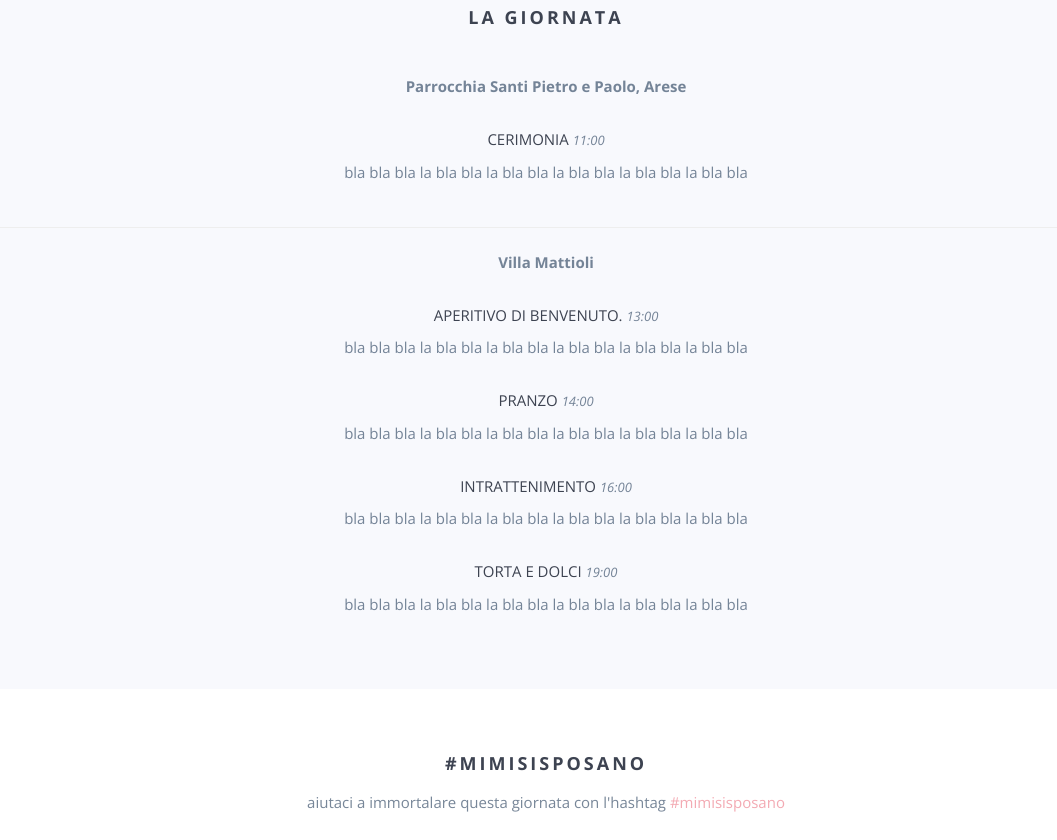
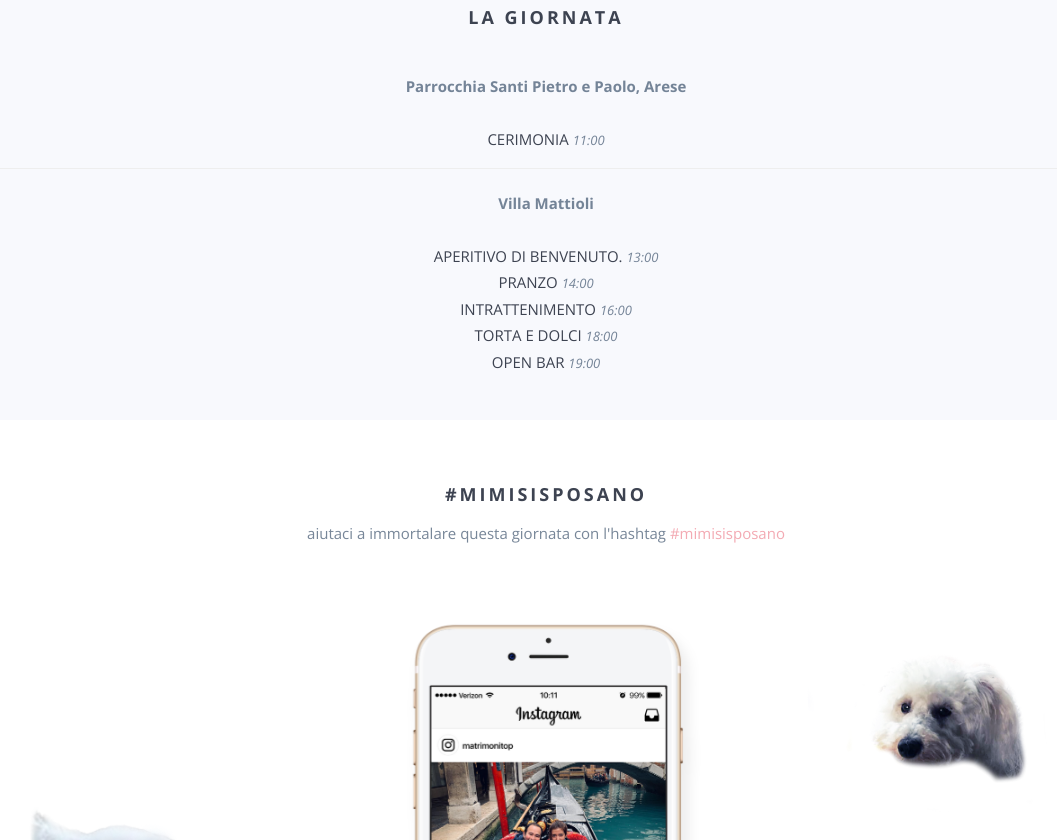
Before and after one commit to mrcolly/wedding-lalli, a website: page index.html in a window 1280 px wide. Shown: the part 1132-1972 px from the top of the page, without its empty margins (94-1151 px from the left). Drawn offline with nearby package versions, Linux system fonts and the light colour scheme; some packages are replaced by stand-ins of ours; a script that the page names is missing.

Commit message:
added openbar

```diff
--- a/index.html
+++ b/index.html
@@ -157,26 +157,24 @@
                     <div class="wpA1">
                         <p><strong>Parrocchia Santi Pietro e Paolo, Arese</strong></p>
                         <h5>Cerimonia <span class="time">11:00</span></h5>
-                        <p>bla bla bla la bla bla la bla bla la bla bla la bla bla la bla bla</p>
                     </div>
                     <hr />
                     <div class="wpA2">
                         <p><strong>Villa Mattioli</strong></p>
 
                         <h5>aperitivo di Benvenuto. <span class="time">13:00</span></h5>
-                        <p>bla bla bla la bla bla la bla bla la bla bla la bla bla la bla bla</p>
                     </div>
                     <div class="wpA3">
                         <h5>Pranzo <span class="time">14:00</span></h5>
-                        <p>bla bla bla la bla bla la bla bla la bla bla la bla bla la bla bla</p>
                     </div>
                     <div class="wpA4">
                         <h5>Intrattenimento <span class="time">16:00</span></h5>
-                        <p>bla bla bla la bla bla la bla bla la bla bla la bla bla la bla bla</p>
                     </div>
                     <div class="wpA5">
-                        <h5>Torta e dolci <span class="time">19:00</span></h5>
-                        <p>bla bla bla la bla bla la bla bla la bla bla la bla bla la bla bla</p>
+                        <h5>Torta e dolci <span class="time">18:00</span></h5>
+                    </div>
+                    <div class="wpA6">
+                        <h5>Open Bar <span class="time">19:00</span></h5>
                     </div>
                 </div>
             </div>
```
